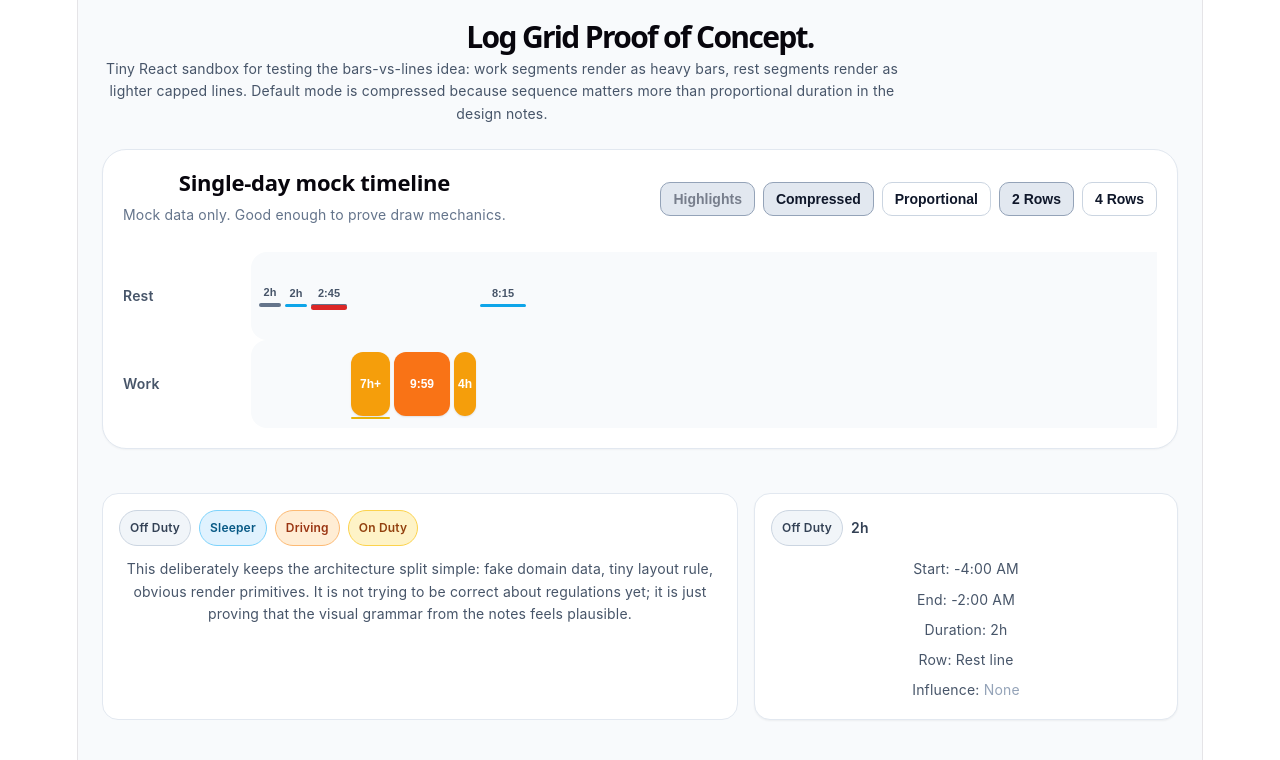
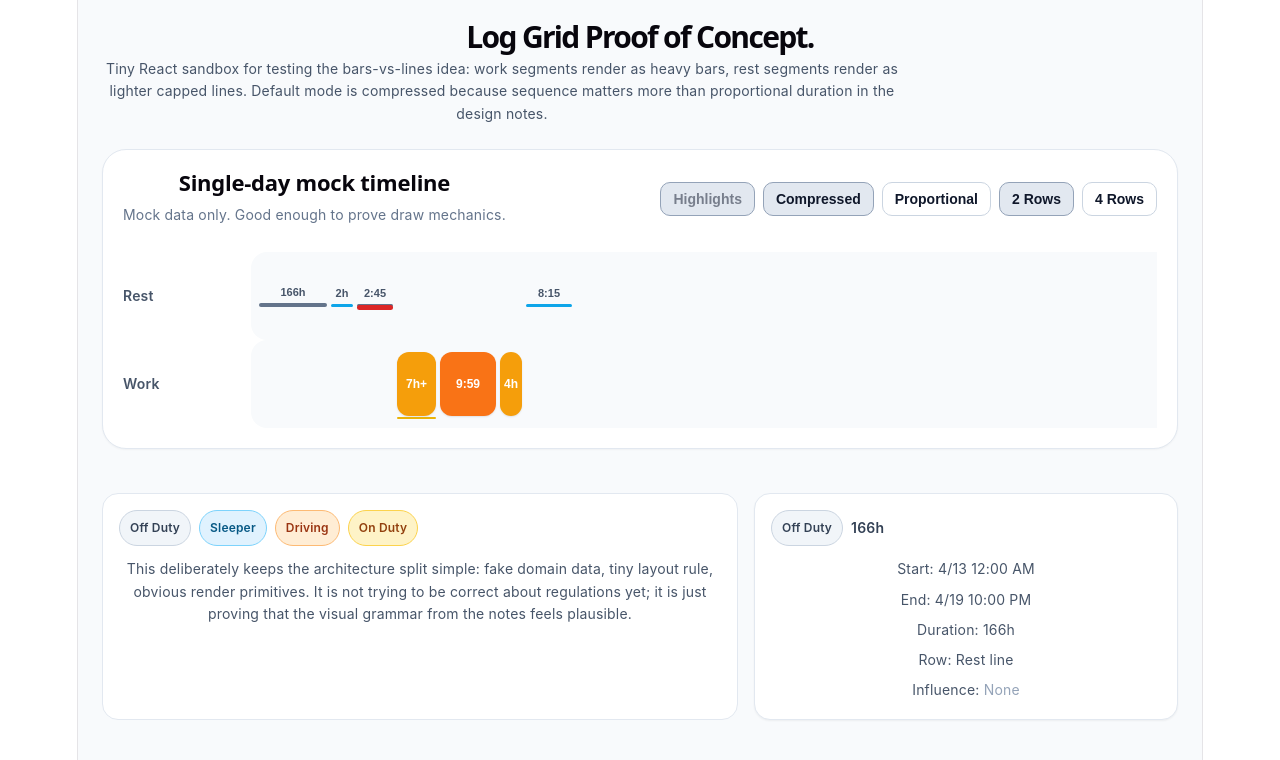
Before and after one commit to LarryBoyEval/matrix-play, a React (Vite) app: page / in a window 1280 px wide. Shown: the top 760 px of the page. Built offline with nearby package versions, Linux system fonts and the light colour scheme.

Commit message:
Updated timespan displays for multi-day spans.

```diff
--- a/src/single-day-log.tsx
+++ b/src/single-day-log.tsx
@@ -130,7 +130,7 @@ const DAYS_BEFORE_FOCUS = 7;
 const DAYS_AFTER_FOCUS = 1;
 
 const fixtureEvents: DutyEvent[] = [
-    { id: "a", kind: "offDuty", time: "-1d20:00:00" },
+    { id: "a", kind: "offDuty", time: "-7d00:00:00" },
     { id: "b", kind: "sleeper", time: "-1d22:00:00" },
     { id: "c", kind: "offDuty", time: "00:00:00" },
     { id: "d", kind: "onDuty", time: "02:45:00" },
@@ -221,7 +221,7 @@ const fixtureViolationCaps: ViolationCapFixture[] = [
         shape: "octagon",
         displayMode: "number",
         urgency: "distant",
-        time: "22:30:00",
+        time: "1d22:30:00",
         top: 2,
     },
 ];
@@ -231,7 +231,7 @@ const fixtureTimelineLabels: TimelineLabelFixture[] = [
     { time: "10:05:00", label: "Denver,CO 2mi" },
     { time: "13:00:00", label: "Limon,CO · 4mi SSW" },
     { time: "18:30:00", label: "San Franscisco CA 13m" },
-    { time: "19:30:00", label: "San Franscisco,CA 13mi" },
+    { time: "1d19:30:00", label: "San Franscisco,CA 13mi" },
 ];
 
 const ROW_CONFIG: Record<ParentRow, RowConfig> = {
@@ -595,7 +595,8 @@ function formatDurationLabelFull(totalSeconds: number): string {
 }
 
 function formatClockShort(totalSeconds: number): string {
-    const secondsIntoDay = totalSeconds % 86400;
+    const secondsIntoDay =
+        ((totalSeconds % DAY_SECONDS) + DAY_SECONDS) % DAY_SECONDS;
 
     const hours24 = Math.floor(secondsIntoDay / 3600);
     const minutes = Math.floor((secondsIntoDay % 3600) / 60);
@@ -621,19 +622,16 @@ function formatMonthDayFromOffset(dayOffset: number): string {
 }
 
 function formatSegmentTimeRange(startSecond: number, endSecond: number): string {
-    const startDay = Math.floor(startSecond / 86400);
-    const endDay = Math.floor(endSecond / 86400);
+    const startDay = Math.floor(startSecond / DAY_SECONDS);
+    const endDay = Math.floor(endSecond / DAY_SECONDS);
 
     if (startDay === endDay) {
-        return `${formatClockShort(startSecond)}-${formatClockShort(endSecond)}`;
+        return `${formatMonthDayFromOffset(startDay)} ${formatClockShort(startSecond)}-${formatClockShort(endSecond)}`;
     }
 
-    const startSecondsIntoDay = startSecond % 86400;
-    const endSecondsIntoDay = endSecond % 86400;
-
     return `${formatMonthDayFromOffset(startDay)} ${formatClockShort(
-        startSecondsIntoDay
-    )} - ${formatMonthDayFromOffset(endDay)} ${formatClockShort(endSecondsIntoDay)}`;
+        startSecond
+    )} - ${formatMonthDayFromOffset(endDay)} ${formatClockShort(endSecond)}`;
 }
 
 function getSegmentHint(segment: Segment): string {
@@ -647,8 +645,9 @@ function getSegmentHint(segment: Segment): string {
 }
 
 function formatClock(totalSeconds: number): string {
-    const day = Math.floor(totalSeconds / 86400);
-    const secondsIntoDay = totalSeconds % 86400;
+    const day = Math.floor(totalSeconds / DAY_SECONDS);
+    const secondsIntoDay =
+        ((totalSeconds % DAY_SECONDS) + DAY_SECONDS) % DAY_SECONDS;
 
     const hours24 = Math.floor(secondsIntoDay / 3600);
     const minutes = Math.floor((secondsIntoDay % 3600) / 60);
@@ -656,8 +655,8 @@ function formatClock(totalSeconds: number): string {
     const suffix = hours24 >= 12 ? "PM" : "AM";
     const hour12 = hours24 % 12 === 0 ? 12 : hours24 % 12;
 
-    const base = `${hour12}:${String(minutes).padStart(2, "0")} ${suffix}`;
-    return day > 0 ? `+${day}d ${base}` : base;
+    const base = `${formatMonthDayFromOffset(day)} ${hour12}:${String(minutes).padStart(2, "0")} ${suffix}`;
+    return base;
 }
 
 function estimateLabelWidth(label: string): number {
@@ -1601,7 +1600,7 @@ export default function SingleDayLog() {
 
     const compressedWidths = useMemo(() => getCompressedWidths(segments), [segments]);
     const activeSegment = segments.find((segment) => segment.id === activeId) ?? null;
-    const pixelsPerHour = 60;
+    const pixelsPerHour = 35;
     const compressedCanvasWidth = 60 * 24; // temp
 
     const timelineScale = useMemo(
```
